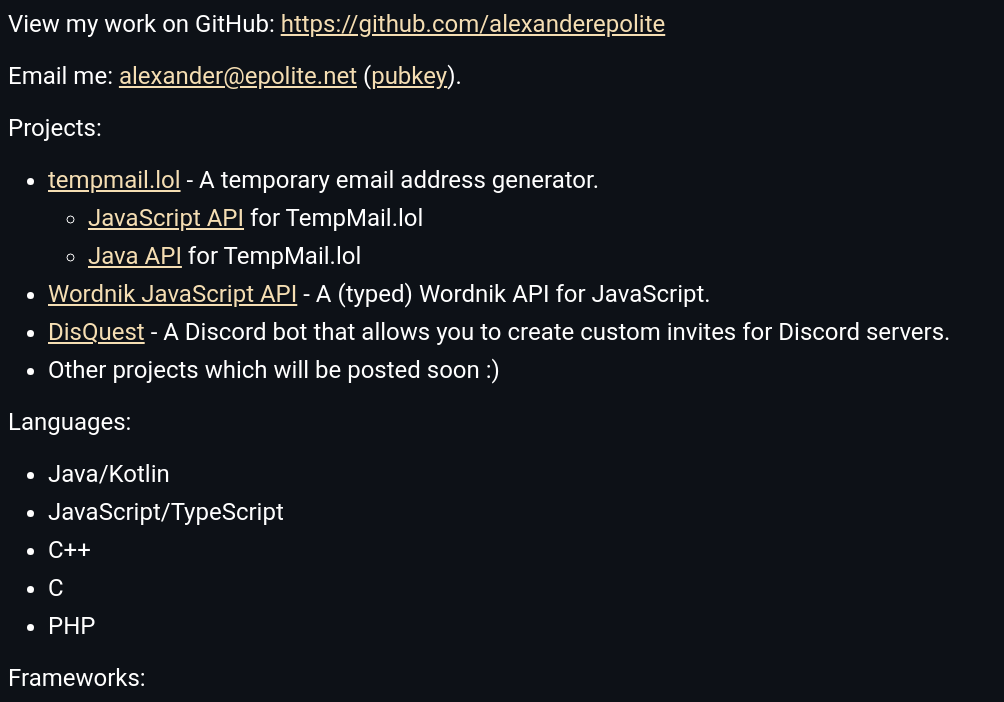
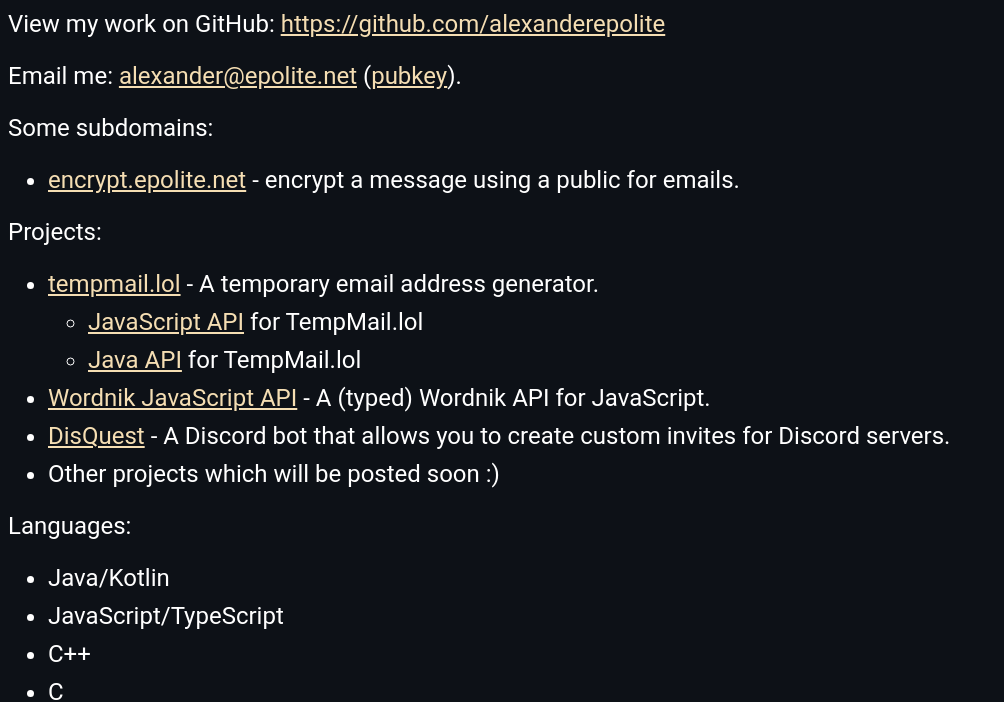
Before and after one commit to AlexanderEpolite/epolite.net, a plain HTML site: page index.html in a window 1280 px wide. Shown: the part 111-813 px from the top of the page, without its empty margins (0-1004 px from the left). Drawn offline with Linux system fonts and the light colour scheme.

Commit message:
add encrypt.epolite.net

```diff
--- a/index.html
+++ b/index.html
@@ -26,6 +26,13 @@
 <h1>Hello, my name is Alexander Epolite.</h1>
 <p>View my work on GitHub: <a href="https://github.com/alexanderepolite">https://github.com/alexanderepolite</a></p>
 <p>Email me: <a href="mailto:alexander@epolite.net">alexander@epolite.net</a> (<a href="/pubkey.txt">pubkey</a>).</p>
+
+<p>Some subdomains:</p>
+<ul>
+    <li>
+        <a href="https://encrypt.epolite.net">encrypt.epolite.net</a> - encrypt a message using a public for emails.
+    </li>
+</ul>
 
 <p>Projects:</p>
 <ul>
```
